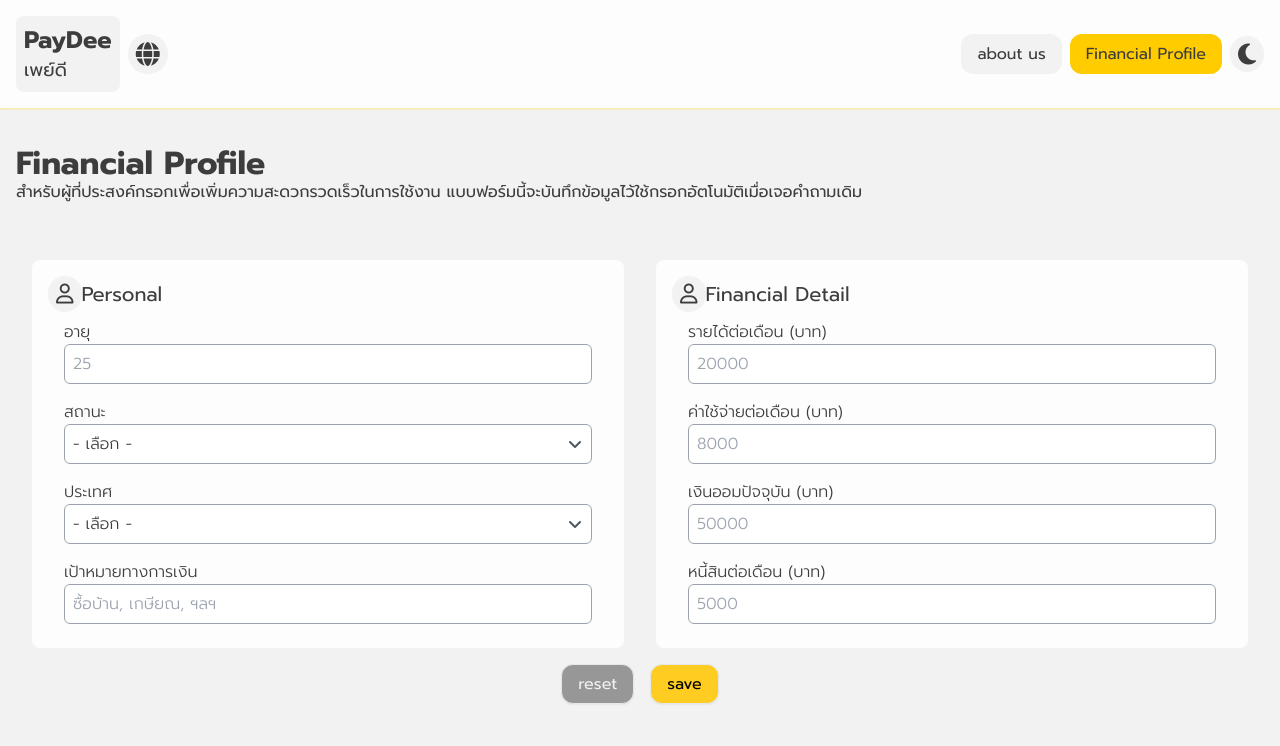
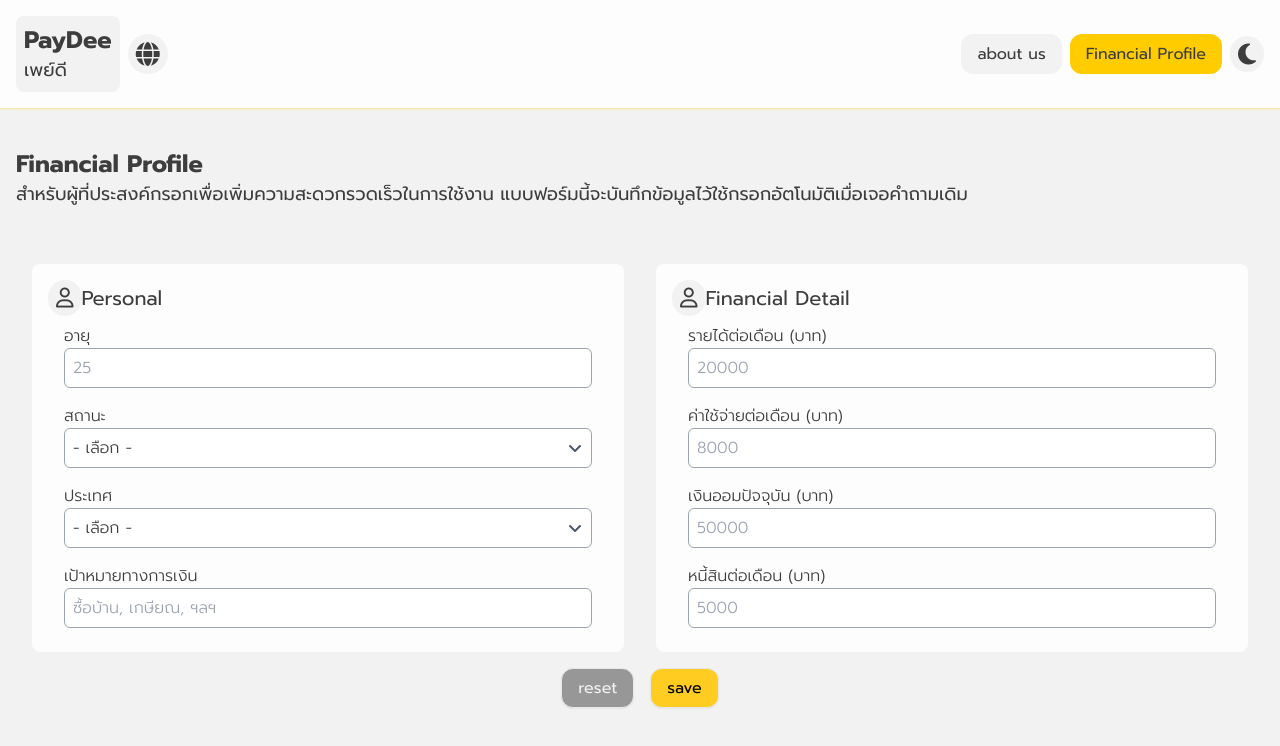
Before and after one commit to BossTheDev2209/paydee, a React (Vite) app: page /financial in a window 1280 px wide. Shown: the top 746 px of the page. Built offline with nearby package versions, Linux system fonts and the light colour scheme; a web font is replaced by a local one.

Commit message:
financial profile => font size

```diff
--- a/src/views/Financial.jsx
+++ b/src/views/Financial.jsx
@@ -60,10 +60,10 @@ export default function Financial() {
 
   return (
     <section className="w-full">
-      <h1 className="font-bold text-[#3d3d3d] dark:text-[#f2f1f1] transition-colors duration-300">
+      <h1 className="text-lg md:text-2xl font-bold text-[#3d3d3d] dark:text-[#f2f1f1] transition-colors duration-300">
         Financial Profile
       </h1>
-      <p className="text-[#3d3d3d] dark:text-[#f2f1f1] transition-colors duration-300">
+      <p className="text-sm md:text-lg text-[#3d3d3d] dark:text-[#f2f1f1] transition-colors duration-300">
         สำหรับผู้ที่ประสงค์กรอกเพื่อเพิ่มความสะดวกรวดเร็วในการใช้งาน แบบฟอร์มนี้จะบันทึกข้อมูลไว้ใช้กรอกอัตโนมัติเมื่อเจอคำถามเดิม
       </p>
       <Formik
```
